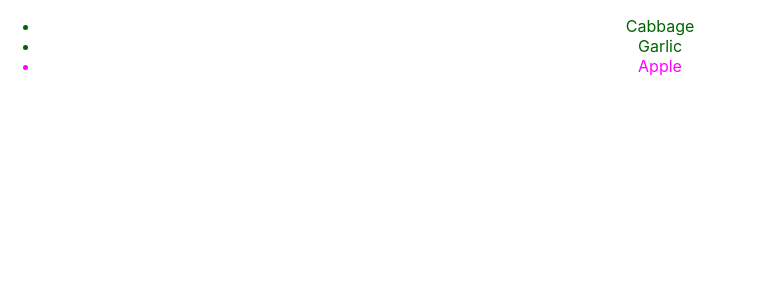
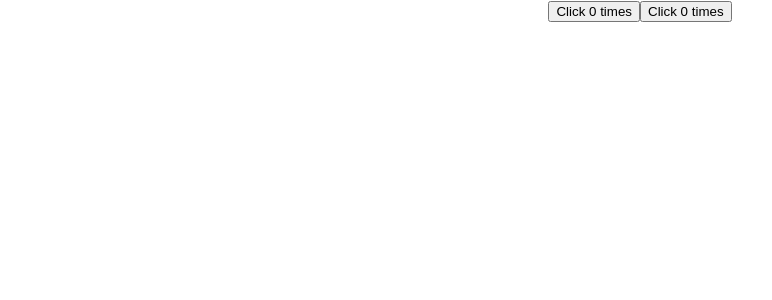
Before and after one commit to HtetKo510217/nodejs-todo-app, a React (Create React App) app: page / in a window 1280 px wide. Shown: the top 300 px of the page, without its empty margins (0-772 px from the left). Built offline with nearby package versions, Linux system fonts and the light colour scheme.

Commit message:
counter event Counters that update together

```diff
--- a/src/App.js
+++ b/src/App.js
@@ -1,13 +1,24 @@
+import { useState } from 'react';
 import './App.css';
-import ConditionalRender from './components/ConditionalRender';
+// import ConditionalRender from './components/ConditionalRender';
 // import Gallery from './components/Gallery';
 // import EventHandaller from './components/EventHandaller'
+import ButtonEvent from './components/ButtonEvent'
 function App() {
+  const [count, setCount] = useState(0);
+
+  function handleClick () {
+    setCount(count +1);
+  }
+
+
   return (
     <div className="App">
       {/* <Gallery /> */}
       {/* <EventHandaller/> */}
-      <ConditionalRender/>
+      {/* <ConditionalRender/> */}
+      <ButtonEvent count={count} onClick={handleClick}/>
+      <ButtonEvent count={count} onClick={handleClick}/>
     </div>
   );
 }
--- /dev/null
+++ b/src/components/ButtonEvent.js
@@ -0,0 +1,7 @@
+export default function ButtonEvent ({count,onClick}) {
+
+    return (
+        <button onClick={onClick}>Click {count} times</button>
+    );
+
+}
```
